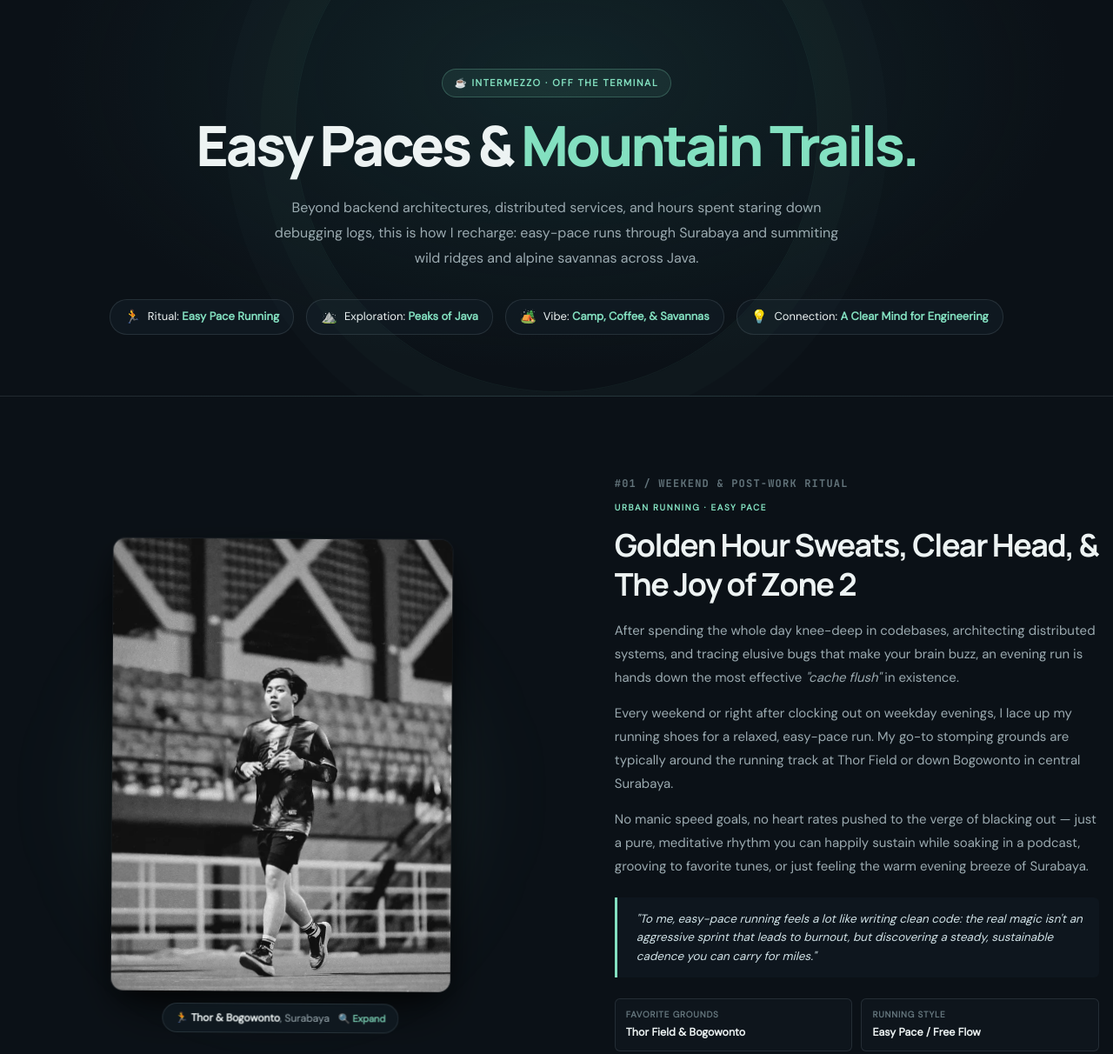
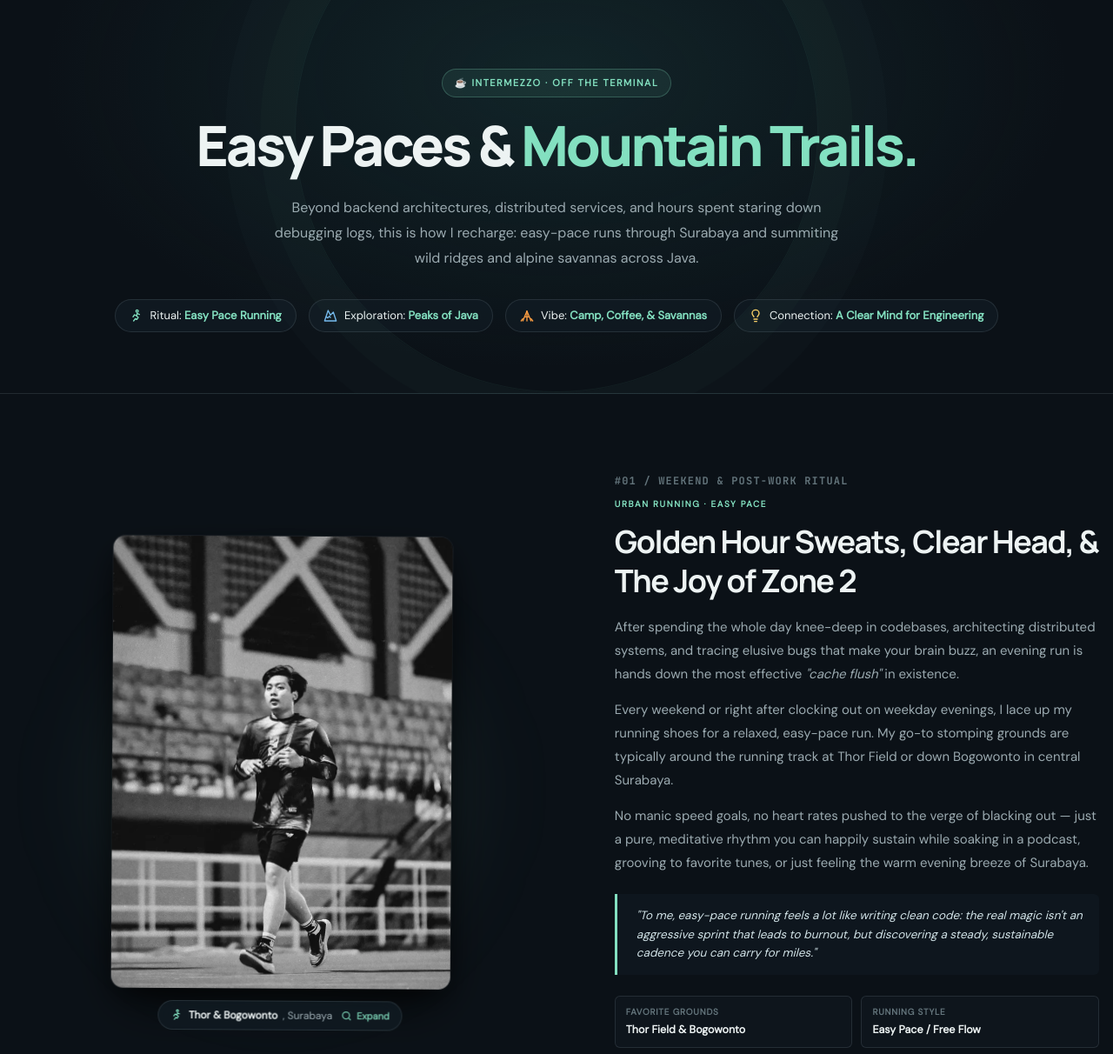
Before and after one commit to luqmanulhakimdev/portofolio, a plain HTML site: page intermezzo.html in a window 1280 px wide. Shown: the part 78-1290 px from the top of the page at 87% size. Drawn offline with Linux system fonts and the light colour scheme.

Commit message:
fix: replace broken emojis with inline svgs in intermezzo

```diff
--- a/assets/css/intermezzo.css
+++ b/assets/css/intermezzo.css
@@ -322,6 +322,13 @@ a {
 
 .chip-badge span.icon {
   font-size: 15px;
+  display: inline-flex;
+  align-items: center;
+  justify-content: center;
+}
+
+.chip-badge span.icon svg {
+  display: block;
 }
 
 .chip-badge strong {
@@ -484,6 +491,17 @@ a {
 .photo-floating-meta strong {
   color: var(--text);
   font-weight: 600;
+}
+
+.photo-floating-meta span {
+  display: inline-flex;
+  align-items: center;
+  gap: 6px;
+}
+
+.photo-floating-meta span svg {
+  display: inline-block;
+  flex-shrink: 0;
 }
 
 .photo-floating-meta .zoom-cue {
--- a/intermezzo.html
+++ b/intermezzo.html
@@ -60,10 +60,10 @@
         easy-pace runs through Surabaya and summiting wild ridges and alpine savannas across Java.
       </p>
       <div class="hero-highlights">
-        <div class="chip-badge"><span class="icon">🏃</span> <span>Ritual: <strong>Easy Pace Running</strong></span></div>
-        <div class="chip-badge"><span class="icon">⛰️</span> <span>Exploration: <strong>Peaks of Java</strong></span></div>
-        <div class="chip-badge"><span class="icon">🏕️</span> <span>Vibe: <strong>Camp, Coffee, &amp; Savannas</strong></span></div>
-        <div class="chip-badge"><span class="icon">💡</span> <span>Connection: <strong>A Clear Mind for Engineering</strong></span></div>
+        <div class="chip-badge"><span class="icon" aria-hidden="true"><svg width="16" height="16" viewBox="0 0 24 24" fill="none" stroke="#83e0c0" stroke-width="2" stroke-linecap="round" stroke-linejoin="round"><circle cx="13" cy="4" r="2"/><path d="m7 21 3-4 2.5 1.5 2.5-3.5-3-2.5 1-4.5 4 2"/><path d="m12 12-3.5-1.5L6 14"/></svg></span> <span>Ritual: <strong>Easy Pace Running</strong></span></div>
+        <div class="chip-badge"><span class="icon" aria-hidden="true"><svg width="16" height="16" viewBox="0 0 24 24" fill="none" stroke="#75b9ee" stroke-width="2" stroke-linecap="round" stroke-linejoin="round"><path d="m8 3 4 8 5-5 5 15H2L8 3z"/><path d="m4.14 15 .86-1 2.5 2 2.5-3 2 2"/></svg></span> <span>Exploration: <strong>Peaks of Java</strong></span></div>
+        <div class="chip-badge"><span class="icon" aria-hidden="true"><svg width="16" height="16" viewBox="0 0 24 24" fill="none" stroke="#ff9f43" stroke-width="2" stroke-linecap="round" stroke-linejoin="round"><path d="M19 21 12 4 5 21"/><path d="M12 4v17"/><path d="m2 21 3-4"/><path d="m22 21-3-4"/><path d="M9 14h6"/></svg></span> <span>Vibe: <strong>Camp, Coffee, &amp; Savannas</strong></span></div>
+        <div class="chip-badge"><span class="icon" aria-hidden="true"><svg width="16" height="16" viewBox="0 0 24 24" fill="none" stroke="#ffd166" stroke-width="2" stroke-linecap="round" stroke-linejoin="round"><path d="M15 14c.2-1 .7-1.7 1.5-2.5 1-.9 1.5-2.2 1.5-3.5A6 6 0 0 0 6 8c0 1 .2 2.2 1.5 3.5.7.7 1.3 1.5 1.5 2.5"/><path d="M9 18h6"/><path d="M10 22h4"/></svg></span> <span>Connection: <strong>A Clear Mind for Engineering</strong></span></div>
       </div>
     </div>
   </header>
@@ -84,8 +84,8 @@
               alt="Luqmanul Hakim running easy pace on the athletic track" loading="lazy">
           </div>
           <div class="photo-floating-meta">
-            <span>🏃 <strong>Thor &amp; Bogowonto</strong>, Surabaya</span>
-            <span class="zoom-cue">🔍 Expand</span>
+            <span><svg width="14" height="14" viewBox="0 0 24 24" fill="none" stroke="#83e0c0" stroke-width="2" stroke-linecap="round" stroke-linejoin="round" aria-hidden="true"><circle cx="13" cy="4" r="2"/><path d="m7 21 3-4 2.5 1.5 2.5-3.5-3-2.5 1-4.5 4 2"/><path d="m12 12-3.5-1.5L6 14"/></svg><strong>Thor &amp; Bogowonto</strong>, Surabaya</span>
+            <span class="zoom-cue"><svg width="12" height="12" viewBox="0 0 24 24" fill="none" stroke="currentColor" stroke-width="2.5" stroke-linecap="round" stroke-linejoin="round" aria-hidden="true"><circle cx="11" cy="11" r="8"/><path d="m21 21-4.35-4.35"/></svg> Expand</span>
           </div>
         </div>
       </div>
@@ -144,8 +144,8 @@
               alt="Luqmanul Hakim at the summit ridge of Mount Lorokan overlooking rolling green ridges" loading="lazy">
           </div>
           <div class="photo-floating-meta">
-            <span>⛰️ <strong>Mt. Lorokan</strong> 1,100 MASL</span>
-            <span class="zoom-cue">🔍 Expand</span>
+            <span><svg width="14" height="14" viewBox="0 0 24 24" fill="none" stroke="#75b9ee" stroke-width="2" stroke-linecap="round" stroke-linejoin="round" aria-hidden="true"><path d="m8 3 4 8 5-5 5 15H2L8 3z"/><path d="m4.14 15 .86-1 2.5 2 2.5-3 2 2"/></svg><strong>Mt. Lorokan</strong> 1,100 MASL</span>
+            <span class="zoom-cue"><svg width="12" height="12" viewBox="0 0 24 24" fill="none" stroke="currentColor" stroke-width="2.5" stroke-linecap="round" stroke-linejoin="round" aria-hidden="true"><circle cx="11" cy="11" r="8"/><path d="m21 21-4.35-4.35"/></svg> Expand</span>
           </div>
         </div>
       </div>
@@ -204,8 +204,8 @@
               alt="Luqmanul Hakim on Mount Prau with Mt. Sindoro and Mt. Sumbing in the background" loading="lazy">
           </div>
           <div class="photo-floating-meta">
-            <span>🌅 <strong>Mt. Prau</strong> 2,565 MASL · Dieng</span>
-            <span class="zoom-cue">🔍 Expand</span>
+            <span><svg width="14" height="14" viewBox="0 0 24 24" fill="none" stroke="#ff9f43" stroke-width="2" stroke-linecap="round" stroke-linejoin="round" aria-hidden="true"><path d="M12 2v6"/><path d="m4.93 10.93 4.24-4.24"/><path d="m14.83 6.69 4.24 4.24"/><path d="M2 18h20"/><path d="M20 18a8 8 0 0 0-16 0"/></svg><strong>Mt. Prau</strong> 2,565 MASL · Dieng</span>
+            <span class="zoom-cue"><svg width="12" height="12" viewBox="0 0 24 24" fill="none" stroke="currentColor" stroke-width="2.5" stroke-linecap="round" stroke-linejoin="round" aria-hidden="true"><circle cx="11" cy="11" r="8"/><path d="m21 21-4.35-4.35"/></svg> Expand</span>
           </div>
         </div>
       </div>
@@ -264,8 +264,8 @@
               alt="Luqmanul Hakim seated on a boulder in the Lembah Kidang savanna of Mount Arjuno" loading="lazy">
           </div>
           <div class="photo-floating-meta">
-            <span>🏕️ <strong>Lembah Kidang</strong> · Mt. Arjuno</span>
-            <span class="zoom-cue">🔍 Expand</span>
+            <span><svg width="14" height="14" viewBox="0 0 24 24" fill="none" stroke="#83e0c0" stroke-width="2" stroke-linecap="round" stroke-linejoin="round" aria-hidden="true"><path d="M19 21 12 4 5 21"/><path d="M12 4v17"/><path d="m2 21 3-4"/><path d="m22 21-3-4"/><path d="M9 14h6"/></svg><strong>Lembah Kidang</strong> · Mt. Arjuno</span>
+            <span class="zoom-cue"><svg width="12" height="12" viewBox="0 0 24 24" fill="none" stroke="currentColor" stroke-width="2.5" stroke-linecap="round" stroke-linejoin="round" aria-hidden="true"><circle cx="11" cy="11" r="8"/><path d="m21 21-4.35-4.35"/></svg> Expand</span>
           </div>
         </div>
       </div>
```
